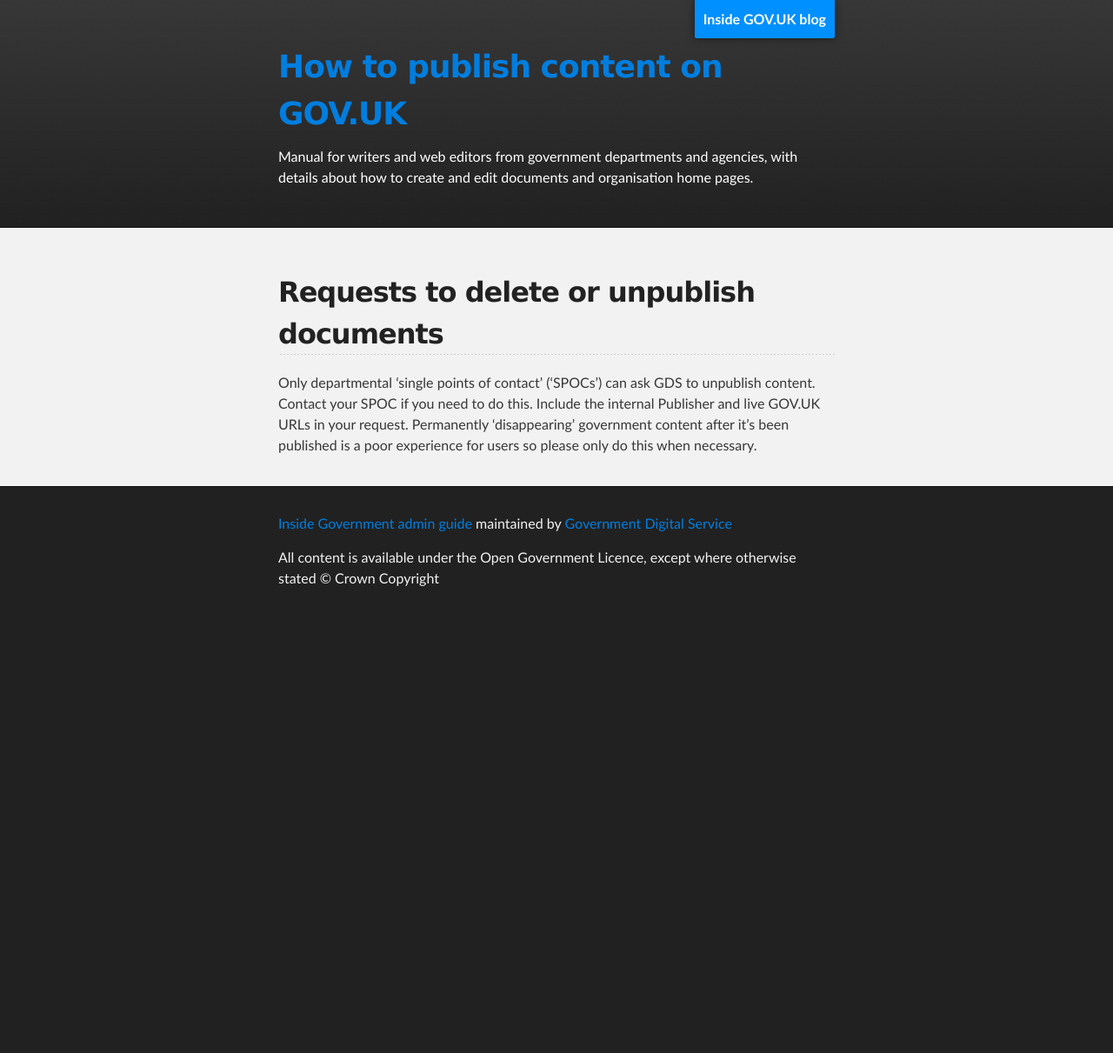
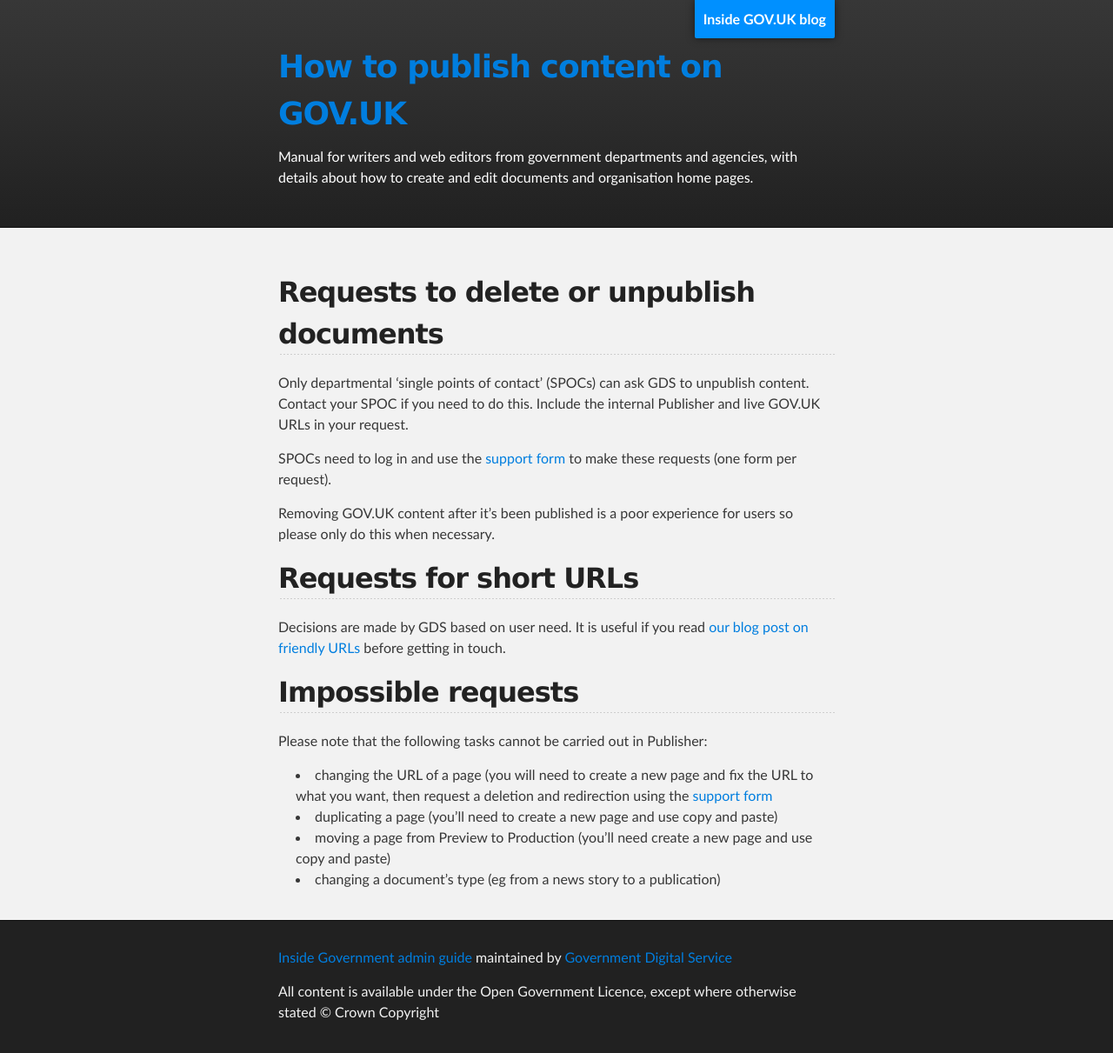
Before and after one commit to alphagov/inside-government-admin-guide, a Jekyll site: the page built from creating-documents/delete-unpublish.md, in a window 1280 px wide. Shown: the whole page at 87% size. Built offline with Jekyll 4.4.1, drawn with Linux system fonts in a browser that asks for light colours; before the commit the page ends 900 px from its top, so only the background shows below that.

Commit message:
added short URLs

```diff
--- a/creating-documents/delete-unpublish.md
+++ b/creating-documents/delete-unpublish.md
@@ -5,5 +5,22 @@
 
 ##Requests to delete or unpublish documents
 
-Only departmental 'single points of contact' ('SPOCs') can ask GDS to unpublish content. Contact your SPOC if you need to do this. Include the internal Publisher and live GOV.UK URLs in your request.
-Permanently ‘disappearing’ government content after it’s been published is a poor experience for users so please only do this when necessary.
+Only departmental 'single points of contact' (SPOCs) can ask GDS to unpublish content. Contact your SPOC if you need to do this. Include the internal Publisher and live GOV.UK URLs in your request.
+
+SPOCs need to log in and use the [support form](https://support.production.alphagov.co.uk) to make these requests (one form per request).
+
+Removing GOV.UK content after it’s been published is a poor experience for users so please only do this when necessary.
+
+##Requests for short URLs
+
+Decisions are made by GDS based on user need. It is useful if you read [our blog post on friendly URLs](http://inside-inside-gov.tumblr.com/post/47775179301/short-urls-for-organisations-profile-pages) before getting in touch.
+
+
+##Impossible requests
+
+Please note that the following tasks cannot be carried out in Publisher:
+
+* changing the URL of a page (you will need to create a new page and fix the URL to what you want, then request a deletion and redirection using the [support form](https://support.production.alphagov.co.uk)
+* duplicating a page (you’ll need to create a new page and use copy and paste)
+* moving a page from Preview to Production (you’ll need create a new page and use copy and paste)
+* changing a document’s type (eg from a news story to a publication)
```
